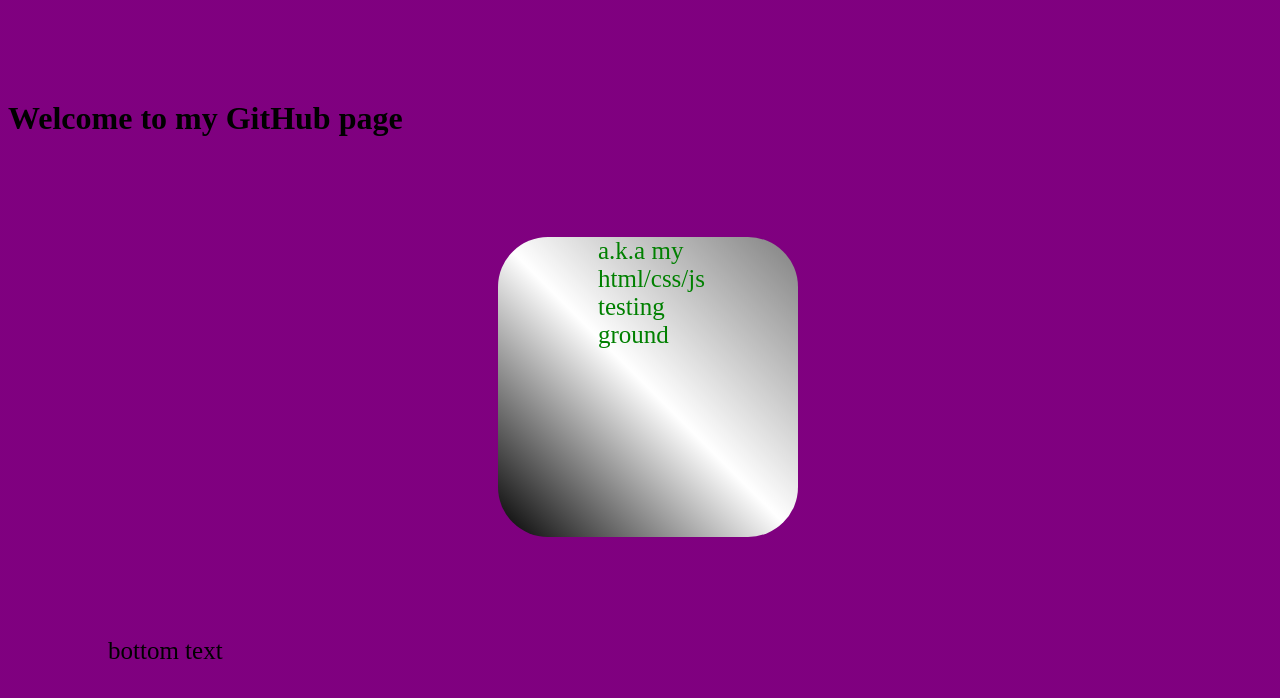
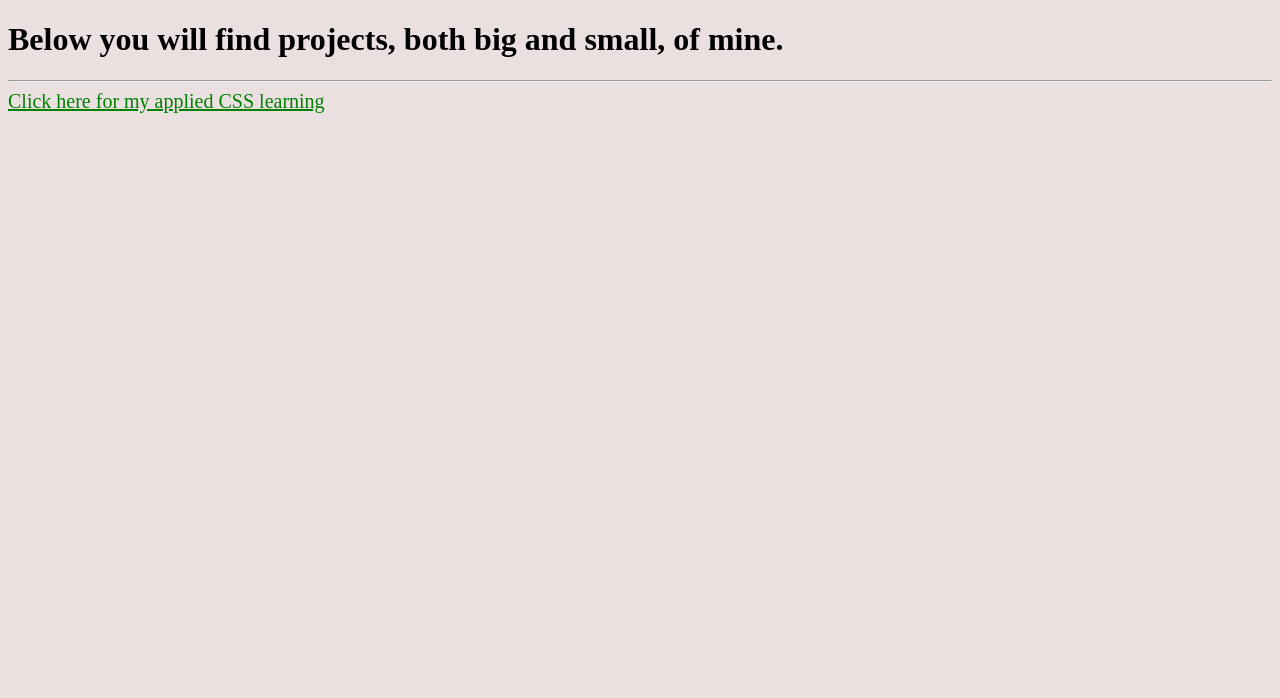
Before and after one commit to Ralphsmagalphs/Ralphsmagalphs.github.io, a plain HTML site: page index.html in a window 1280 px wide. Drawn offline with Linux system fonts and the light colour scheme.

Commit message:
Changed website so it didn't assault the eyes.

```diff
--- a/index.html
+++ b/index.html
@@ -1,67 +1,31 @@
 <!DOCTYPE html>
+<html>
+<head>
 
-<head>
 <style>
-
-.black-text {
-	color: black;
+.slight-red-bg {
+	background-color: hsl(0, 20%, 90%);
 }
 
-
-.white-bg {
-	background: white;
-}
-
-.green-text {
+.readable-text {
+	font-size: 20px;
 	color: green;
 }
 
-.graydient {
-	border-radius: 50px;
-	height: 300px;
-	width: 300px;
-	background: linear-gradient(45deg, black, white, gray);
-	margin: auto;
-}
+</style>
 
-p{
-	margin: 100px;
-	font-size: 25px;
-}
+<title> My web language playground </title>
+</head>
 
-h1 {
-	margin-top: 100px;
-}
+<body class = "slight-red-bg">
 
-.repeating-gradient {
-	border: 50px;
-	height: 100%;
-	width: 100%;
-	background: repeating-linear-gradient(
-		270deg,
-		red 0px,
-		blue 1px
+<h1>
+Below you will find projects, both big and small, of mine.
+</h1>
+ <hr>
+
+ <a class = "readable-text" href = "css foolery.html"> Click here for my applied CSS learning</a>
 
 
-		);
-}
-</style>
-</head>
-
-<html>
-
-
-<body class = "repeating-gradient">
-<h1 class = "black-text"> Welcome to my GitHub page </h1>
-
- <div class = "graydient">
- <p class = "green-text">a.k.a my html/css/js testing ground</p>
-</div>
-
-<p>
-bottom text
-</p>
- </body>
-
-
+</body>
 </html>
```
